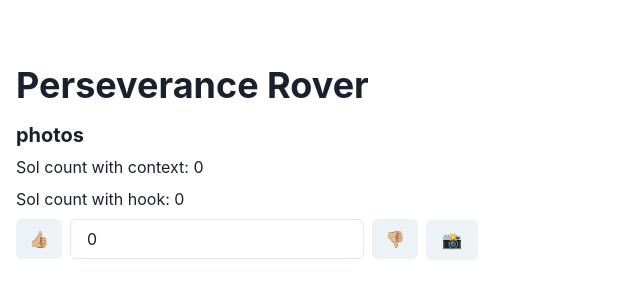
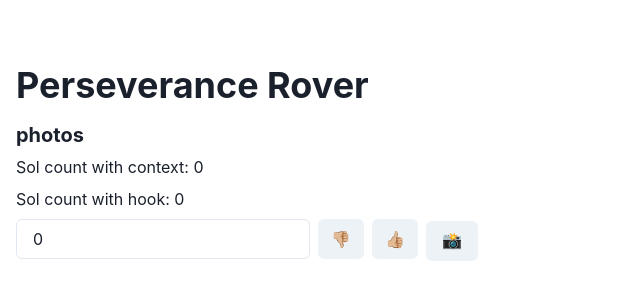
Before and after one commit to juancarlosqr/hooks, a Next.js app: page / in a window 1280 px wide. Shown: the top 300 px of the page, without its empty margins (0-640 px from the left). Built offline with nearby package versions, Linux system fonts and the light colour scheme.

Commit message:
Re-arrange action layout

```diff
--- a/components/SolCountActions.tsx
+++ b/components/SolCountActions.tsx
@@ -23,9 +23,9 @@
   return (
     <form onSubmit={onSubmit}>
       <ButtonGroup mt="2" mr="2" colorScheme="gray">
-        <Button onClick={increment}>👍🏼</Button>
         <Input type="number" value={newValue} onChange={onChange} />
         <Button onClick={decrement}>👎🏼</Button>
+        <Button onClick={increment}>👍🏼</Button>
       </ButtonGroup>
       <Button variant="solid" onClick={toggle}>
         📸
```
